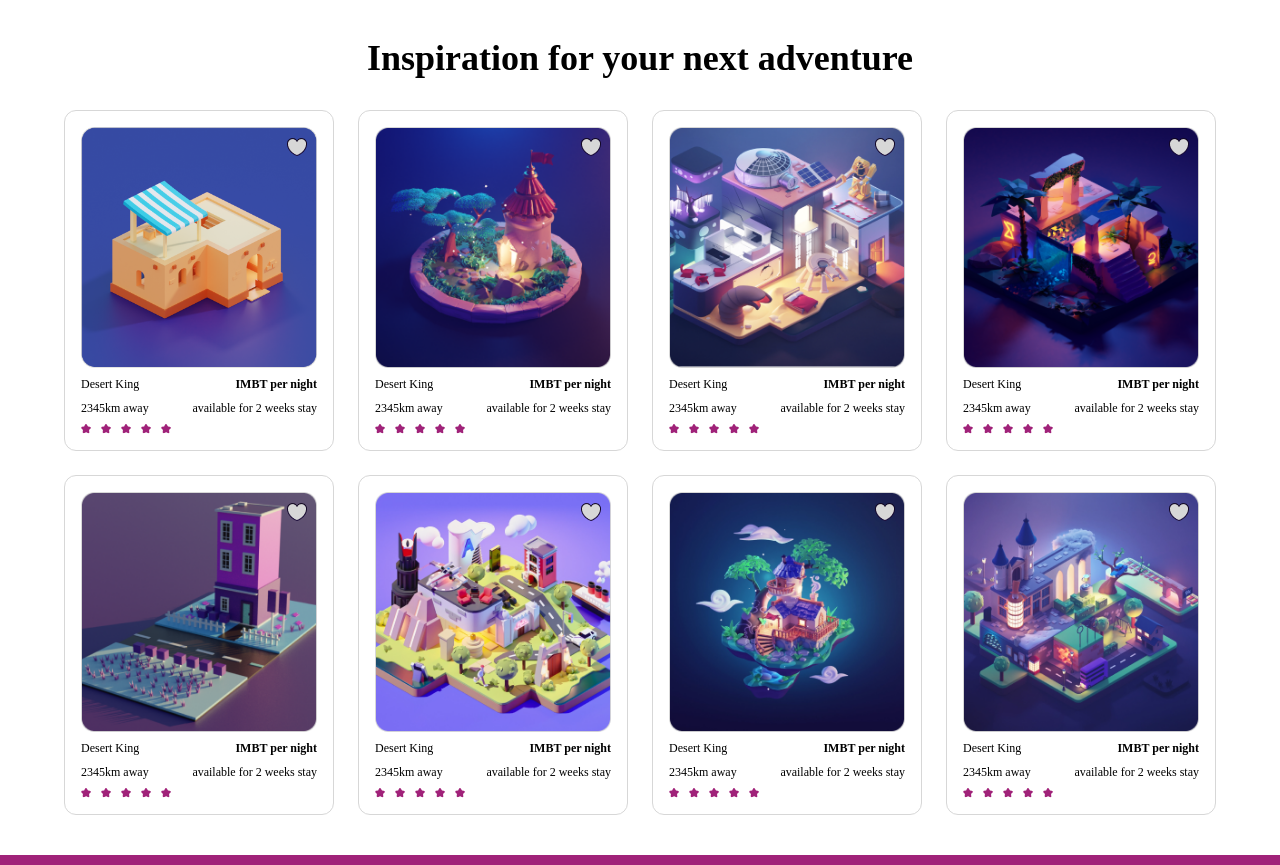
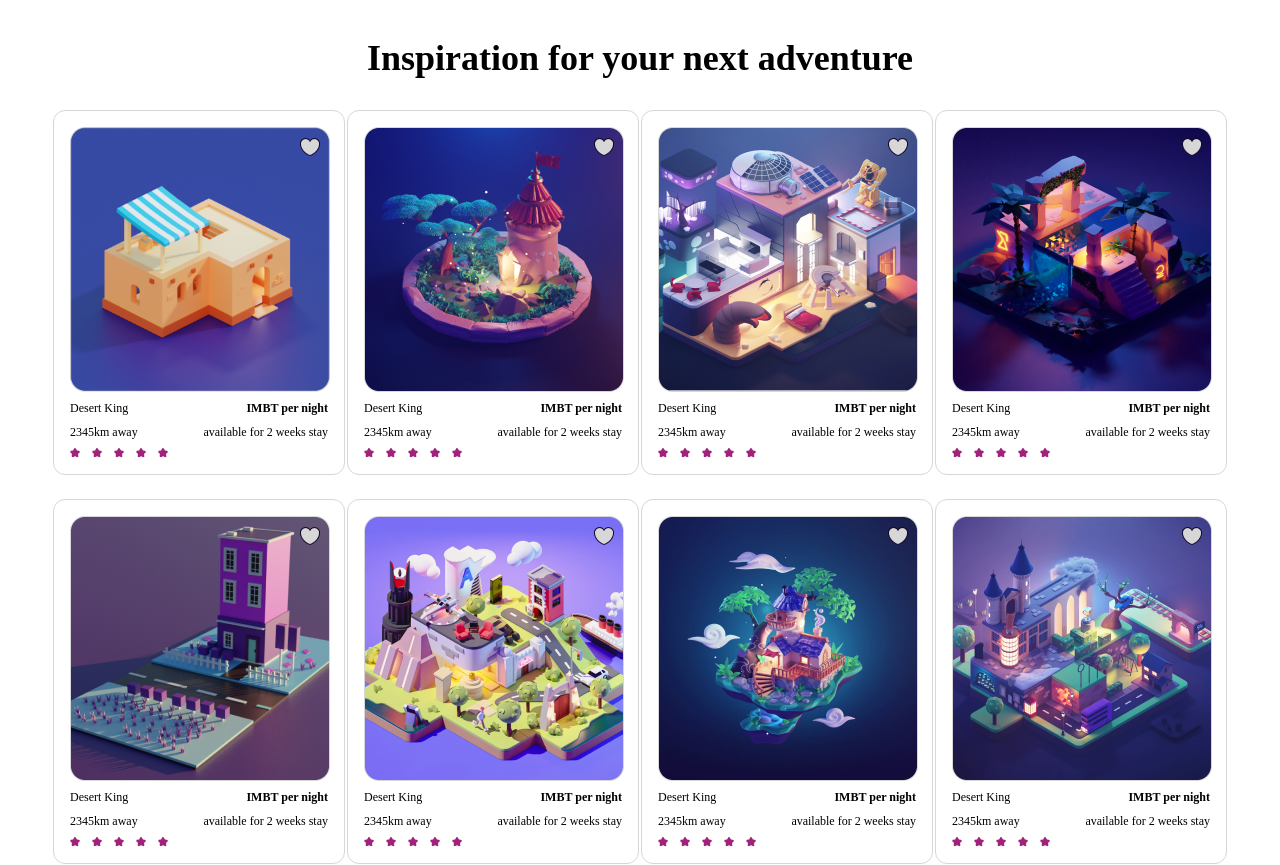
Before and after one commit to Emmanuel-Ibekwe/metabnb-website, a React (Create React App) app: page / in a window 1280 px wide. Shown: the part 720-1585 px from the top of the page. Built offline with nearby package versions, Linux system fonts and the light colour scheme; a web font is replaced by a local one.

Commit message:
style: Changed the max-h and max-w classes to just width and height classes

```diff
--- a/src/components/NftSection/NftCard.jsx
+++ b/src/components/NftSection/NftCard.jsx
@@ -4,7 +4,7 @@ import heart from "../../assets/heart.png";
 export default function NftCard({ img }) {
   return (
     <div className="flex flex-col max-w-[292px] flex-initial p-4 border border-[#d7d7d7] rounded-xl hover:scale-110 transition duration-200">
-      <div className="max-w-[260px] max-h-[265px] relative ">
+      <div className="w-[260px] h-[265px] relative ">
         <img src={img} alt="" className="object-cover w-full" />
         <span className="absolute right-2 top-2">
           <img src={heart} alt="" />
```
